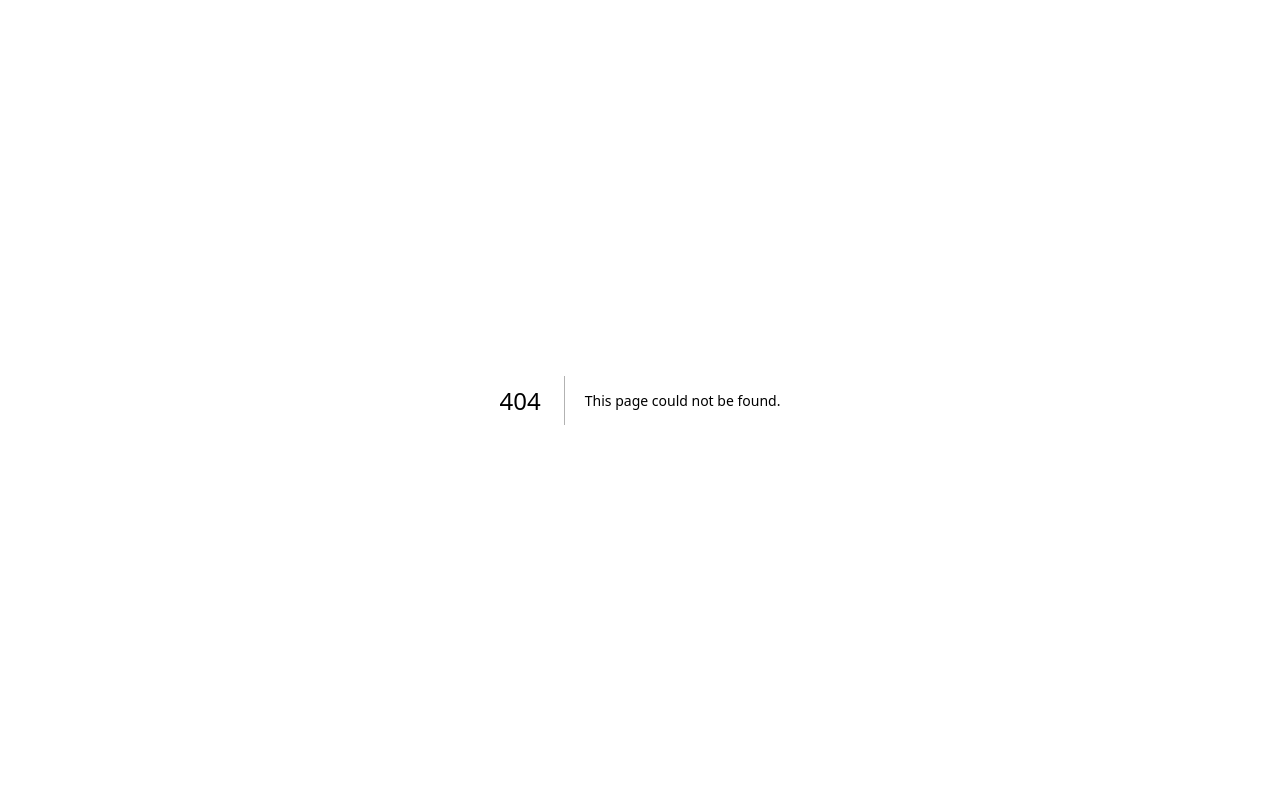
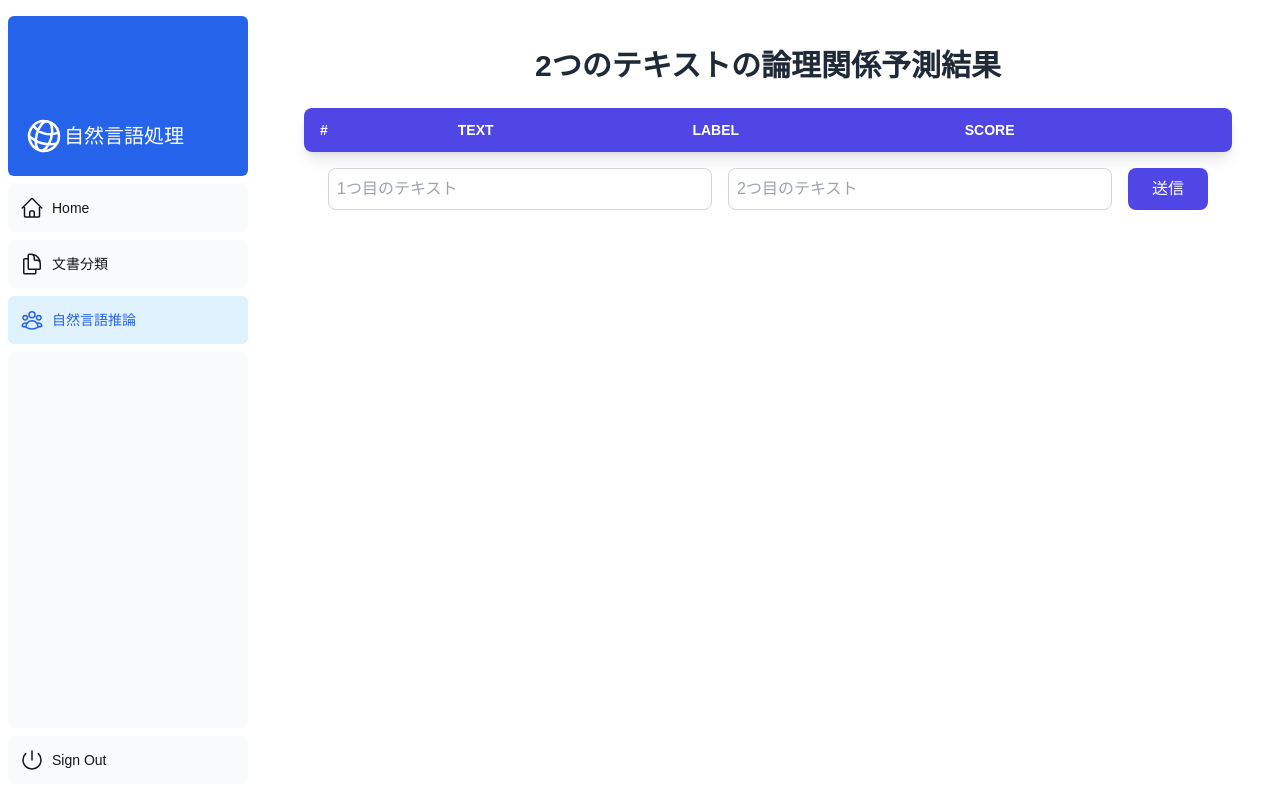
Before and after one commit to NK-shinonomesora/nk-ai-app-front, a Next.js app: page /top/natural_language_inference in a window 1280 px wide. Before the commit this address had no page. Built offline with nearby package versions, Linux system fonts and the light colour scheme; a web font is replaced by a local one.

Commit message:
自然言語推論をおおむね実装

```diff
--- /dev/null
+++ b/app/common/component/message_two_input.tsx
@@ -0,0 +1,32 @@
+
+const MessageTwoInput = ({ changeFirstText, changeSecondText, sendText, firstText, secondText }) => {
+    return (
+        <div className="container mx-auto mt-4">
+            <div className="flex space-x-4 justify-center">
+            <input
+                type="text"
+                placeholder="1つ目のテキスト"
+                className="border border-gray-300 p-2 rounded-lg focus:outline-none focus:ring-2 focus:ring-indigo-500 w-96"
+                onChange={(e) => changeFirstText(e.target.value)}
+                value={firstText}
+            >
+            </input>
+            <input
+                type="text"
+                placeholder="2つ目のテキスト"
+                className="border border-gray-300 p-2 rounded-lg focus:outline-none focus:ring-2 focus:ring-indigo-500 w-96"
+                onChange={(e) => changeSecondText(e.target.value)}
+                value={secondText}
+            >
+            </input>
+            <button
+                className="bg-indigo-600 text-white py-2 px-6 rounded-lg hover:bg-indigo-700 focus:outline-none focus:ring-2 focus:ring-indigo-500"
+                onClick={() => sendText()}
+            >送信
+            </button>
+            </div>
+        </div>
+    )
+}
+
+export default MessageTwoInput;
--- a/app/common/component/nav-links.tsx
+++ b/app/common/component/nav-links.tsx
@@ -13,12 +13,8 @@ import clsx from 'clsx';
 // Depending on the size of the application, this would be stored in a database.
 const links = [
   { name: 'Home', href: '/top', icon: HomeIcon },
-  {
-    name: '文書分類',
-    href: '/top/document_classification',
-    icon: DocumentDuplicateIcon,
-  },
-  // { name: 'Customers', href: '/dashboard/customers', icon: UserGroupIcon },
+  { name: '文書分類', href: '/top/document_classification', icon: DocumentDuplicateIcon },
+  { name: '自然言語推論', href: '/top/natural_language_inference', icon: UserGroupIcon },
 ];
 
 export default function NavLinks() {
--- /dev/null
+++ b/app/top/natural_language_inference/page.tsx
@@ -0,0 +1,55 @@
+"use client"
+
+import { useState } from "react";
+import axios from "axios";
+import MessageTwoInput from "@/app/common/component/message_two_input";
+import ResultTable from "@/app/common/component/result_table";
+import Loading from "@/app/common/component/loading";
+
+const NaturalLanguageInference = () => {
+    const [firstText, setFirstText] = useState<string>("");
+    const [secondText, setSecondText] = useState<string>("");
+    const [results, setResults] = useState<SentimentanalysisResult[]>([]);
+    const [isLoading, setIsLoading] = useState<boolean>(false);
+
+    const changeFirstText = (value: string) => {
+        setFirstText(value);
+    }
+
+    const changeSecondText = (value: string) => {
+        setSecondText(value);
+    }
+
+    const sendText = async () => {
+        setIsLoading(true);
+        const response = await axios.post(
+            "http://127.0.0.1:8000/natural_language_inference",
+            { firstText, secondText }
+        );
+        setIsLoading(false);
+        setFirstText("");
+        setSecondText("");
+        setResults(results.concat(response.data));
+    }
+
+    return (
+        <div>
+            { isLoading && <Loading />}
+
+            <ResultTable
+                title={"2つのテキストの論理関係予測結果"}
+                results={results}
+            />
+
+            <MessageTwoInput
+                changeFirstText={changeFirstText}
+                changeSecondText={changeSecondText}
+                sendText={sendText}
+                firstText={firstText}
+                secondText={secondText}
+            />
+        </div>
+    )
+}
+
+export default NaturalLanguageInference;
```
